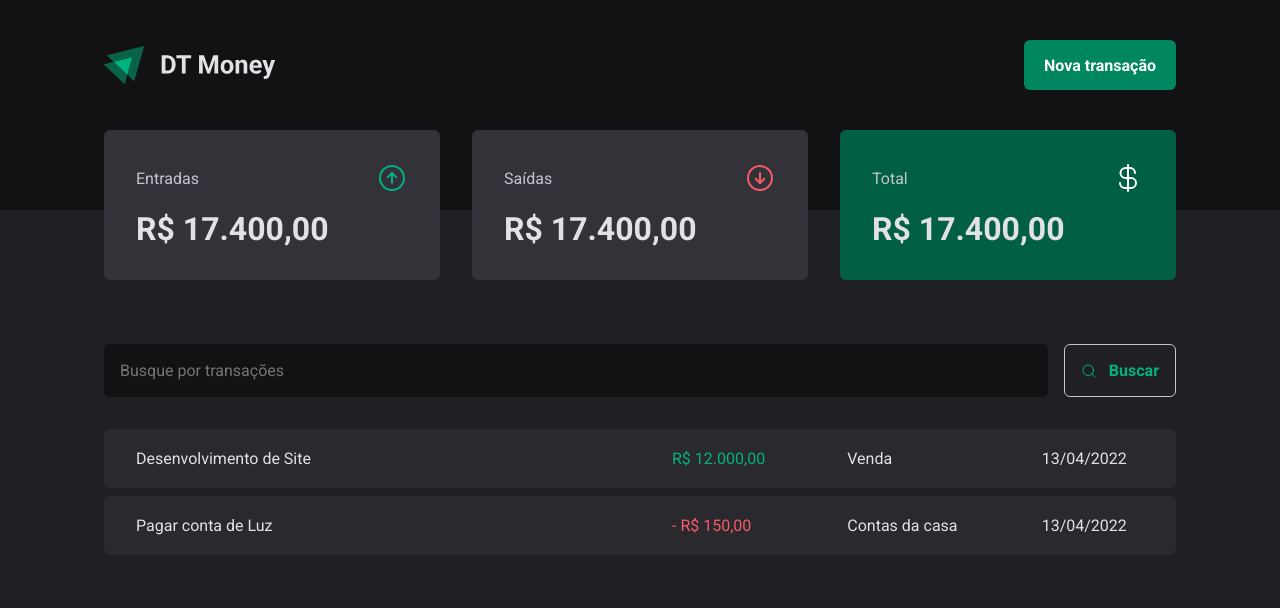
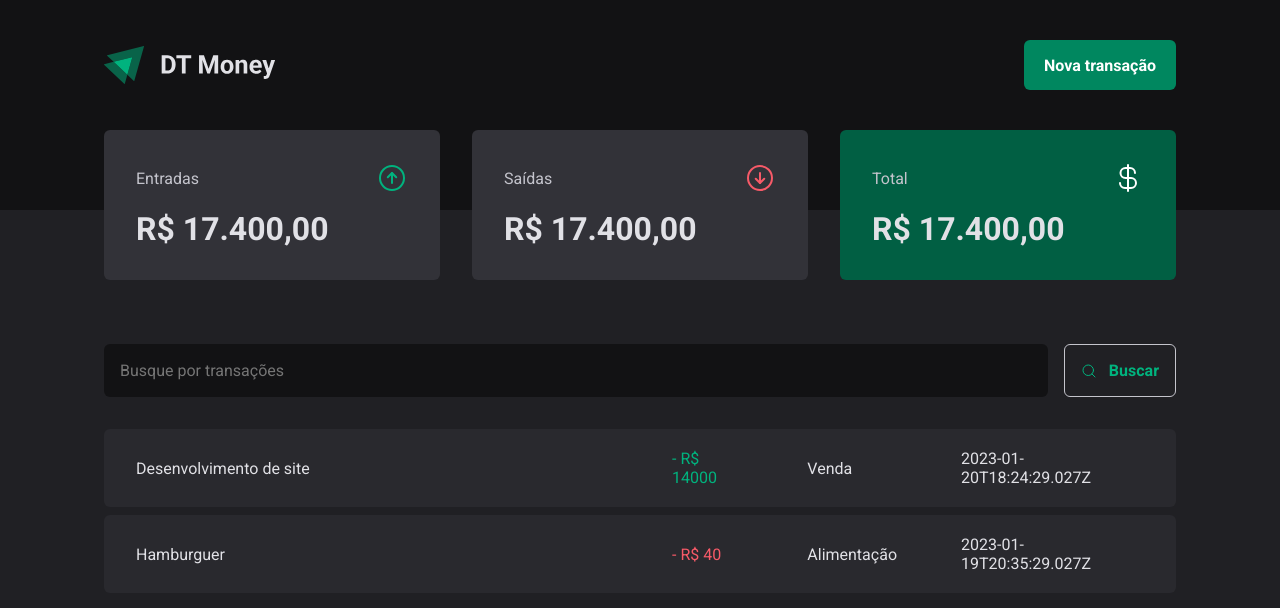
Before and after one commit to jthanlopes/ignite-dtmoney, a React (Vite) app: page / in a window 1280 px wide. Shown: the top 608 px of the page. Built offline with nearby package versions, Linux system fonts and the light colour scheme; data requests are answered from the project's data file.

Commit message:
feat: realizando requisição HTTP

```diff
--- a/package.json
+++ b/package.json
@@ -5,6 +5,7 @@
   "type": "module",
   "scripts": {
     "dev": "vite",
+    "dev:server": "json-server server.json -w -d 1000",
     "build": "tsc && vite build",
     "preview": "vite preview"
   },
@@ -21,6 +22,7 @@
     "@types/react-dom": "^18.0.9",
     "@types/styled-components": "^5.1.26",
     "@vitejs/plugin-react": "^3.0.0",
+    "json-server": "^0.17.1",
     "typescript": "^4.9.3",
     "vite": "^4.0.0"
   }
--- /dev/null
+++ b/server.json
@@ -0,0 +1,20 @@
+{
+  "transactions": [
+    {
+      "id": 1,
+      "description": "Desenvolvimento de site",
+      "type": "income",
+      "category": "Venda",
+      "price": 14000,
+      "createdAt": "2023-01-20T18:24:29.027Z"
+    },
+    {
+      "id": 2,
+      "description": "Hamburguer",
+      "type": "outcome",
+      "category": "Alimentação",
+      "price": 40,
+      "createdAt": "2023-01-19T20:35:29.027Z"
+    }
+  ]
+}
--- a/src/Pages/Transactions/index.tsx
+++ b/src/Pages/Transactions/index.tsx
@@ -1,10 +1,33 @@
+import { useEffect, useState } from "react";
 import { Header } from "../../components/Header";
 import { Summary } from "../../components/Summary";
 import { SearchForm } from "./components/SearchForm";
 
 import { PriceHighlight, TransactionContainer, TransactionTable } from "./styles";
 
+interface Transaction {
+  id: number;
+  description: string;
+  type: 'income' | 'outcome';
+  price: number;
+  category: string;
+  createdAt: string;
+}
+
 export function Transactions() {
+  const [transactions, setTransactions] = useState<Transaction[]>([]);
+
+  async function loadTransactions() {
+    const response = await fetch('http://localhost:3000/transactions');
+    const data = await response.json();
+
+    setTransactions(data);
+  }
+
+  useEffect(() => {
+    loadTransactions();
+  }, []);
+
   return (
     <div>
       <Header />
@@ -15,27 +38,20 @@
 
         <TransactionTable>
           <tbody>
-            <tr>
-              <td width="50%">Desenvolvimento de Site</td>
-              <td>
-                <PriceHighlight variant="income">
-                  R$ 12.000,00
-                </PriceHighlight>
-              </td>
-              <td>Venda</td>
-              <td>13/04/2022</td>
-            </tr>
-
-            <tr>
-              <td width="50%">Pagar conta de Luz</td>
-              <td>
-                <PriceHighlight variant="outcome">
-                  - R$ 150,00
-                </PriceHighlight>
-              </td>
-              <td>Contas da casa</td>
-              <td>13/04/2022</td>
-            </tr>
+            {transactions.map(transaction => {
+            return (
+              <tr key={transaction.id}>
+                <td width="50%">{transaction.description}</td>
+                <td>
+                  <PriceHighlight variant={transaction.type}>
+                    - R$ {transaction.price}
+                  </PriceHighlight>
+                </td>
+                <td>{transaction.category}</td>
+                <td>{transaction.createdAt}</td>
+              </tr>
+            )
+            })}
           </tbody>
         </TransactionTable>
       </TransactionContainer>
```
Also changed, not shown: 1 other file (tests, documents, lock files or other folders).
